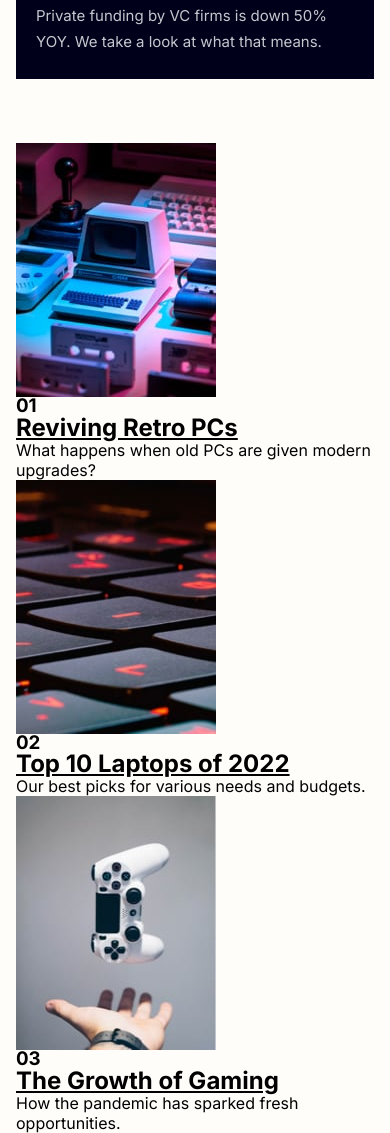
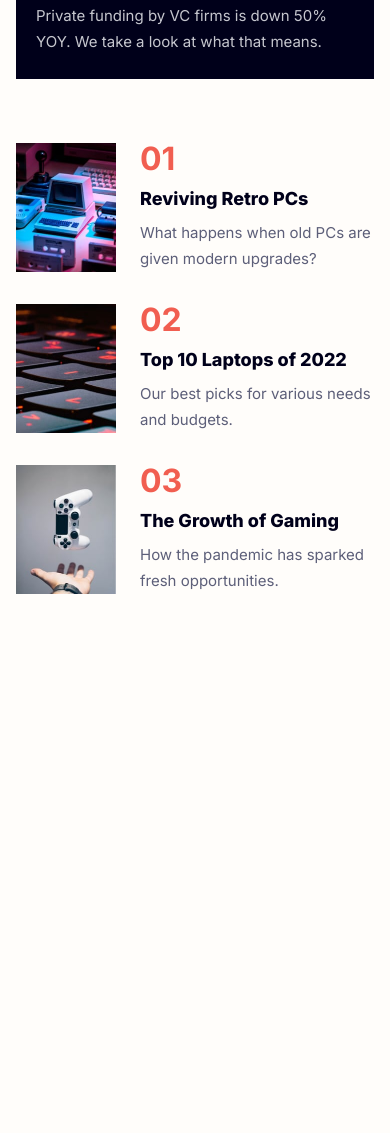
Before and after one commit to nvalline/fm-news-homepage, a plain HTML site: page index.html in a window 390 px wide. Shown: the part 1166-2299 px from the top of the page. After the commit the page ends 1840 px from the top, so only its background shows below. Drawn offline with Linux system fonts and the light colour scheme.

Commit message:
Implement mobile popular-articles styles

```diff
--- a/index.html
+++ b/index.html
@@ -115,8 +115,8 @@
 				</div>
 			</aside>
 
-			<section aria-label="popular-articles">
-				<div>
+			<section aria-label="popular-articles" class="popular-articles">
+				<div class="popular-article">
 					<img src="./assets/images/image-retro-pcs.jpg" alt="retro pcs" />
 					<div>
 						<h3>01</h3>
@@ -126,7 +126,7 @@
 						<p>What happens when old PCs are given modern upgrades?</p>
 					</div>
 				</div>
-				<div>
+				<div class="popular-article">
 					<img src="./assets/images/image-top-laptops.jpg" alt="top laptops" />
 					<div>
 						<h3>02</h3>
@@ -136,7 +136,7 @@
 						<p>Our best picks for various needs and budgets.</p>
 					</div>
 				</div>
-				<div>
+				<div class="popular-article">
 					<img
 						src="./assets/images/image-gaming-growth.jpg"
 						alt="gaming growth"
--- a/styles.scss
+++ b/styles.scss
@@ -74,7 +74,7 @@ body {
 	main {
 		display: grid;
 		gap: 4rem;
-		padding: 0 1rem;
+		padding: 0 1rem 5rem;
 
 		.featured-article {
 			display: flex;
@@ -165,6 +165,51 @@ body {
 				}
 			}
 		}
+
+		.popular-articles {
+			display: flex;
+			flex-direction: column;
+			gap: 2rem;
+
+			.popular-article {
+				display: flex;
+				gap: 1.5rem;
+
+				> img {
+					height: 129px;
+					width: 100px;
+				}
+
+				> div {
+					> h3 {
+						margin-bottom: 0.75rem;
+						font-size: var(--fs-heading-md);
+						font-weight: var(--fw-bold);
+						line-height: var(--lh-heading-md);
+						color: var(--clr-primary-light-vermillion);
+					}
+
+					> a {
+						text-decoration: none;
+
+						> h2 {
+							margin-bottom: 0.5625rem;
+							font-size: var(--fs-heading-xs);
+							font-weight: var(--fw-x-bold);
+							line-height: var(--lh-heading-sm);
+							color: var(--clr-primary-dark-space-blue);
+						}
+					}
+
+					> p {
+						font-size: var(--fs-body-md);
+						font-weight: var(--fw-regular);
+						line-height: var(--lh-body-md);
+						color: var(--clr-shades-gunmetal);
+					}
+				}
+			}
+		}
 	}
 }
 
```
Also changed, not shown: styles.css, 1 other file.
